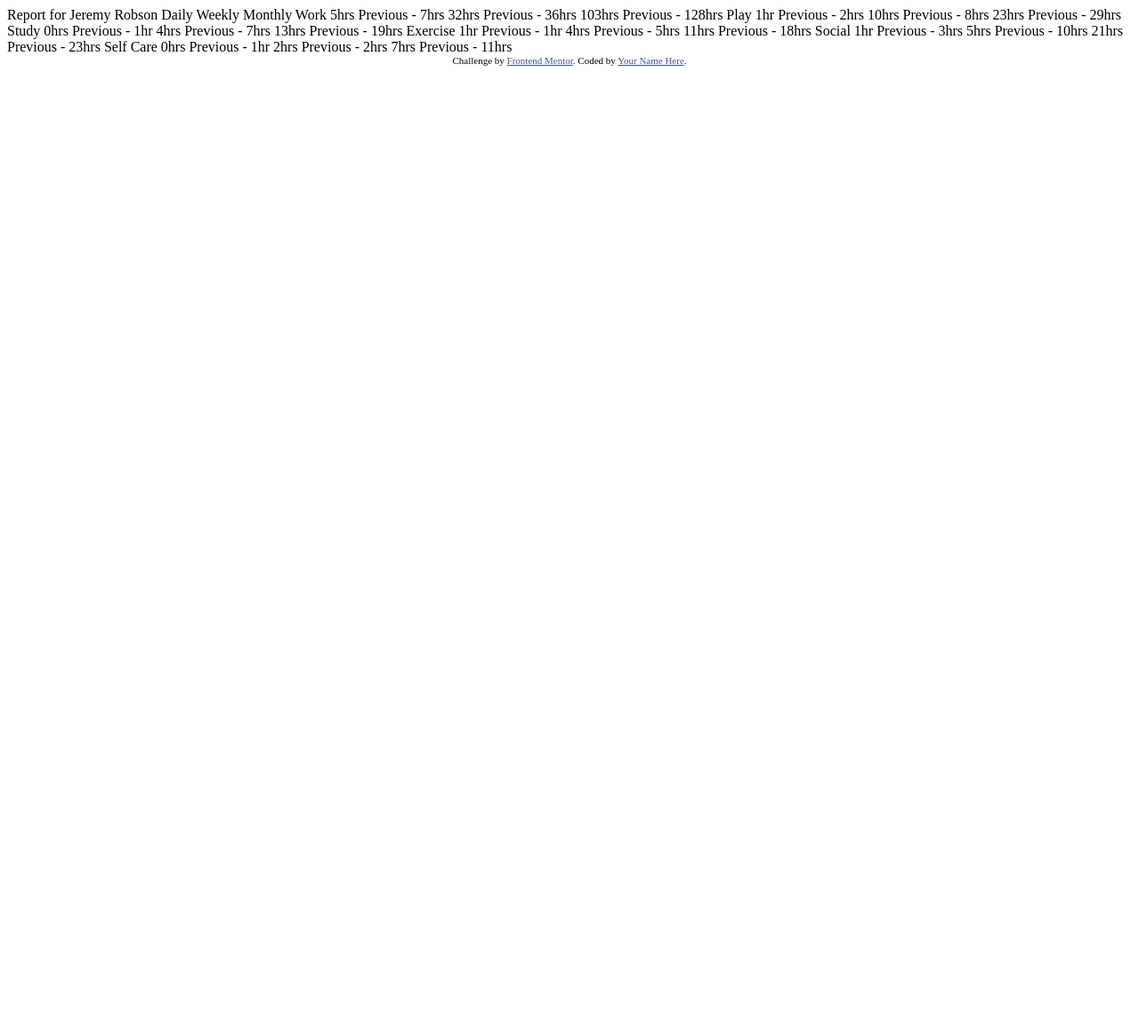
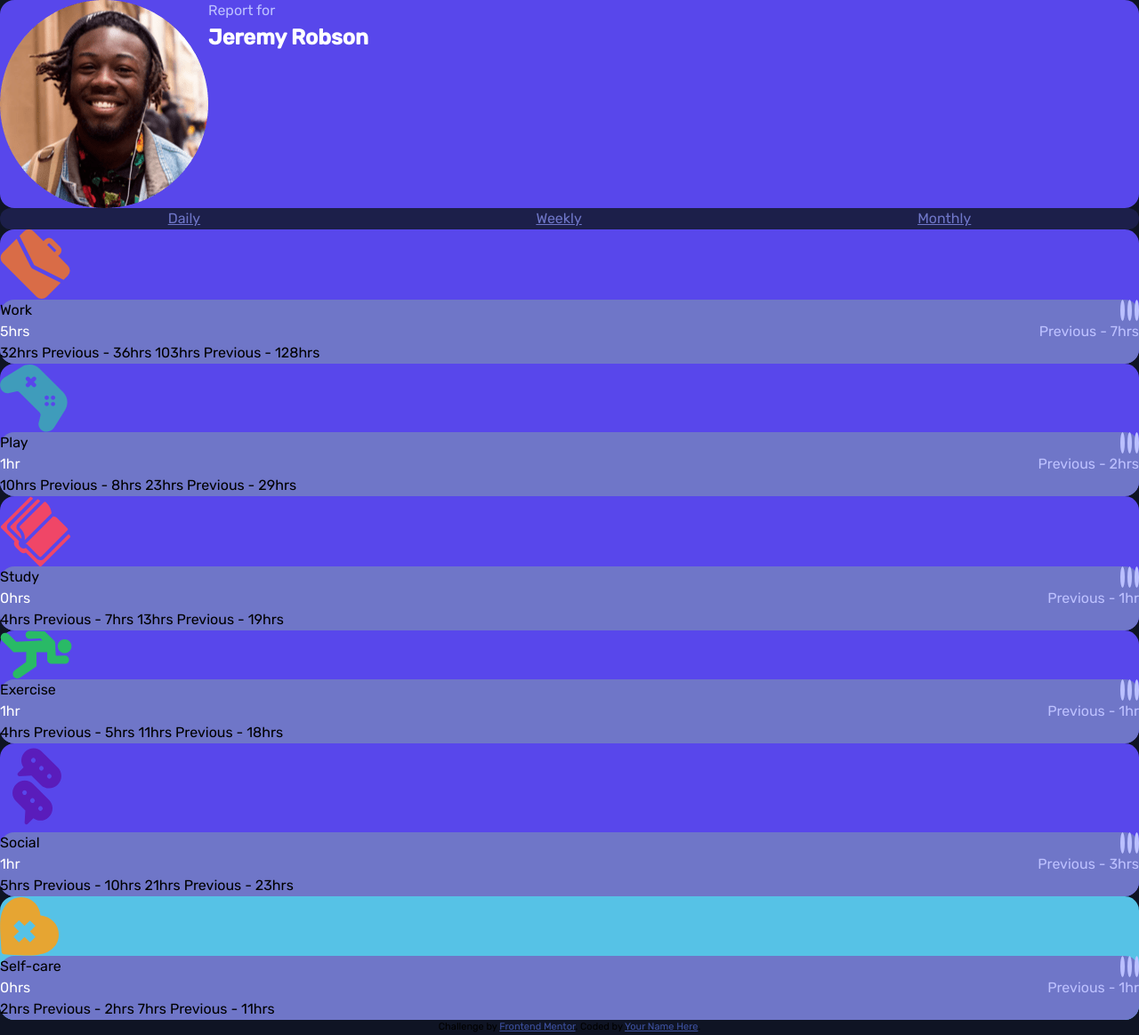
Before and after one commit to WujekStefan/time-tracking-dashboard, a plain HTML site: page index.html in a window 1280 px wide. Shown: the whole page at 89% size. Before the commit the page ends 800 px from the top, so only its background shows below. Drawn offline with nearby package versions, Linux system fonts and the light colour scheme.

Commit message:
html and utility classes

```diff
--- a/index.html
+++ b/index.html
@@ -1,80 +1,232 @@
 <!DOCTYPE html>
 <html lang="en">
   <head>
-  <meta charset="UTF-8">
-  <meta name="viewport" content="width=device-width, initial-scale=1.0"> <!-- displays site properly based on user's device -->
+    <meta charset="UTF-8" />
+    <meta name="viewport" content="width=device-width, initial-scale=1.0" />
+    <!-- displays site properly based on user's device -->
 
-  <link rel="icon" type="image/png" sizes="32x32" href="./images/favicon-32x32.png">
+    <link
+      rel="icon"
+      type="image/png"
+      sizes="32x32"
+      href="./images/favicon-32x32.png"
+    />
+    <script src="https://unpkg.com/axios/dist/axios.min.js"></script>
+    <script src="app.js" defer></script>
 
     <title>Frontend Mentor | Time tracking dashboard</title>
 
+    <link rel="stylesheet" href="style.css" />
     <!-- Feel free to remove these styles or customise in your own stylesheet 👍 -->
     <style>
-    .attribution { font-size: 11px; text-align: center; }
-    .attribution a { color: hsl(228, 45%, 44%); }
+      .attribution {
+        font-size: 11px;
+        text-align: center;
+      }
+      .attribution a {
+        color: hsl(228, 45%, 44%);
+      }
     </style>
   </head>
   <body>
+    <main>
+      <section class="time bg-neutral-100">
+        <div class="">
+          <div class="flex rounded-100 bg-primary-100">
+            <img src="image-jeremy.png" alt="jeremy photo" />
+            <div>
+              <span class="text-neutral-250">Report for</span>
+              <h2 class="text-white">Jeremy Robson</h2>
+            </div>
+          </div>
+          <div
+            class="flex items-center justify-around bg-neutral-150 rounded-100"
+          >
+            <a href="#" class="text-neutral-200" id="daily">Daily</a>
+            <a href="#" class="text-neutral-200" id="weekly">Weekly</a>
+            <a href="#" class="text-neutral-200" id="monthly">Monthly</a>
+          </div>
+        </div>
 
-  Report for
-  Jeremy Robson
+        <div class="time__container bg-primary-150 rounded-100 relative">
+          <img src="icon-work.svg" alt="" />
+          <div class="time__wrapper bg-neutral-200 rounded-100">
+            <div class="flex justify-between">
+              <span class="time__category">Work</span>
+              <img src="icon-ellipsis.svg" alt="" />
+            </div>
+            <div class="flex justify-between">
+              <span class="text-white" id="work-time"
+                >5hrs
+                <!-- daily --></span
+              >
+              <span class="text-neutral-250" id="previous-work-time"
+                >Previous - 7hrs
+                <!-- daily --></span
+              >
+            </div>
 
-  Daily
-  Weekly
-  Monthly
+            32hrs
+            <!-- weekly -->
+            Previous - 36hrs
+            <!-- weekly -->
+            103hrs
+            <!-- monthly -->
+            Previous - 128hrs
+            <!-- monthly -->
+          </div>
+        </div>
 
-  Work
-  5hrs <!-- daily -->
-  Previous - 7hrs <!-- daily -->
-  32hrs <!-- weekly -->
-  Previous - 36hrs <!-- weekly -->
-  103hrs <!-- monthly -->
-  Previous - 128hrs <!-- monthly -->
+        <div class="time__container bg-primary-200 rounded-100 relative">
+          <img src="icon-play.svg" alt="" />
+          <div class="time__wrapper bg-neutral-200 rounded-100">
+            <div class="flex justify-between">
+              <span class="time__category">Play</span>
+              <img src="icon-ellipsis.svg" alt="" />
+            </div>
+            <div class="flex justify-between">
+              <span class="text-white" id="play-time"
+                >1hr
+                <!-- daily --></span
+              >
+              <span class="text-neutral-250" id="previous-play-time"
+                >Previous - 2hrs
+                <!-- daily --></span
+              >
+            </div>
 
-  Play
-  1hr <!-- daily -->
-  Previous - 2hrs <!-- daily -->
-  10hrs <!-- weekly -->
-  Previous - 8hrs <!-- weekly -->
-  23hrs <!-- monthly -->
-  Previous - 29hrs <!-- monthly -->
+            10hrs
+            <!-- weekly -->
+            Previous - 8hrs
+            <!-- weekly -->
+            23hrs
+            <!-- monthly -->
+            Previous - 29hrs
+            <!-- monthly -->
+          </div>
+        </div>
 
-  Study
-  0hrs <!-- daily -->
-  Previous - 1hr <!-- daily -->
-  4hrs <!-- weekly -->
-  Previous - 7hrs <!-- weekly -->
-  13hrs <!-- monthly -->
-  Previous - 19hrs <!-- monthly -->
+        <div class="time__container bg-primary-250 rounded-100 relative">
+          <img src="icon-study.svg" alt="" />
+          <div class="time__wrapper bg-neutral-200 rounded-100">
+            <div class="flex justify-between">
+              <span class="time__category">Study</span>
+              <img src="icon-ellipsis.svg" alt="" />
+            </div>
+            <div class="flex justify-between">
+              <span class="text-white" id="study-time"
+                >0hrs
+                <!-- daily --></span
+              >
+              <span class="text-neutral-250" id="previous-study-time"
+                >Previous - 1hr
+                <!-- daily --></span
+              >
+            </div>
 
-  Exercise
-  1hr <!-- daily -->
-  Previous - 1hr <!-- daily -->
-  4hrs <!-- weekly -->
-  Previous - 5hrs <!-- weekly -->
-  11hrs <!-- monthly -->
-  Previous - 18hrs <!-- monthly -->
+            4hrs
+            <!-- weekly -->
+            Previous - 7hrs
+            <!-- weekly -->
+            13hrs
+            <!-- monthly -->
+            Previous - 19hrs
+            <!-- monthly -->
+          </div>
+        </div>
 
-  Social
-  1hr <!-- daily -->
-  Previous - 3hrs <!-- daily -->
-  5hrs <!-- weekly -->
-  Previous - 10hrs <!-- weekly -->
-  21hrs <!-- monthly -->
-  Previous - 23hrs <!-- monthly -->
+        <div class="time__container bg-primary-300 rounded-100 relative">
+          <img src="icon-exercise.svg" alt="" />
+          <div class="time__wrapper bg-neutral-200 rounded-100">
+            <div class="flex justify-between">
+              <span class="time__category">Exercise</span>
+              <img src="icon-ellipsis.svg" alt="" />
+            </div>
+            <div class="flex justify-between">
+              <span class="text-white" id="exercise-time"
+                >1hr
+                <!-- daily --></span
+              >
+              <span class="text-neutral-250" id="previous-exercise-time"
+                >Previous - 1hr
+                <!-- daily --></span
+              >
+            </div>
+            4hrs
+            <!-- weekly -->
+            Previous - 5hrs
+            <!-- weekly -->
+            11hrs
+            <!-- monthly -->
+            Previous - 18hrs
+            <!-- monthly -->
+          </div>
+        </div>
 
-  Self Care
-  0hrs <!-- daily -->
-  Previous - 1hr <!-- daily -->
-  2hrs <!-- weekly -->
-  Previous - 2hrs <!-- weekly -->
-  7hrs <!-- monthly -->
-  Previous - 11hrs <!-- monthly -->
+        <div class="time__container bg-primary-350 rounded-100 relative">
+          <img src="icon-social.svg" alt="" />
+          <div class="time__wrapper bg-neutral-200 rounded-100">
+            <div class="flex justify-between">
+              <span class="time__category">Social</span>
+              <img src="icon-ellipsis.svg" alt="" />
+            </div>
+            <div class="flex justify-between">
+              <span class="text-white" id="social-time"
+                >1hr
+                <!-- daily --></span
+              >
+              <span class="text-neutral-250" id="previous-social-time"
+                >Previous - 3hrs
+                <!-- daily --></span
+              >
+            </div>
+            5hrs
+            <!-- weekly -->
+            Previous - 10hrs
+            <!-- weekly -->
+            21hrs
+            <!-- monthly -->
+            Previous - 23hrs
+            <!-- monthly -->
+          </div>
+        </div>
 
+        <div class="time__container bg-primary-400 rounded-100 relative">
+          <img src="icon-self-care.svg" alt="" />
+          <div class="time__wrapper bg-neutral-200 rounded-100">
+            <div class="flex justify-between">
+              <span class="time__category">Self-care</span>
+              <img src="icon-ellipsis.svg" alt="" />
+            </div>
+            <div class="flex justify-between">
+              <span class="text-white" id="self-care-time"
+                >0hrs
+                <!-- daily --></span
+              >
+              <span class="text-neutral-250" id="previous-self-care-time"
+                >Previous - 1hr
+                <!-- daily --></span
+              >
+            </div>
+
+            2hrs
+            <!-- weekly -->
+            Previous - 2hrs
+            <!-- weekly -->
+            7hrs
+            <!-- monthly -->
+            Previous - 11hrs
+            <!-- monthly -->
+          </div>
+        </div>
 
         <div class="attribution">
-    Challenge by <a href="https://www.frontendmentor.io?ref=challenge" target="_blank">Frontend Mentor</a>.
-    Coded by <a href="#">Your Name Here</a>.
+          Challenge by
+          <a href="https://www.frontendmentor.io?ref=challenge" target="_blank"
+            >Frontend Mentor</a
+          >. Coded by <a href="#">Your Name Here</a>.
         </div>
+      </section>
+    </main>
   </body>
 </html>
--- a/style.css
+++ b/style.css
@@ -0,0 +1,238 @@
+@import url('https://fonts.googleapis.com/css2?family=Rubik:wght@300;400;500&display=swap');
+
+:root {
+  --clr-primary-100: hsl(246, 80%, 60%);
+  --clr-primary-150: hsl(15, 100%, 70%);
+  --clr-primary-200: hsl(195, 74%, 62%);
+  --clr-primary-250: hsl(348, 100%, 68%);
+  --clr-primary-300: hsl(145, 58%, 55%);
+  --clr-primary-350: hsl(264, 64%, 52%);
+  --clr-primary-400: hsl(43, 84%, 65%);
+  --clr-neutral-100: hsl(226, 41%, 10%);
+  --clr-neutral-150: hsl(235, 46%, 20%);
+  --clr-neutral-200: hsl(235, 45%, 61%);
+  --clr-neutral-250: hsl(236, 100%, 87%);
+  --clr-white: #fff;
+
+  --ff-rubik: "Rubik", sans-serif;
+}
+
+/* Box sizing rules */
+*,
+*::before,
+*::after {
+  box-sizing: border-box;
+}
+
+/* Remove default margin */
+body,
+h1,
+h2,
+h3,
+h4,
+p,
+figure,
+blockquote,
+dl,
+dd {
+  margin: 0;
+}
+
+/* Remove list styles on ul, ol elements with a list role, which suggests default styling will be removed */
+ul[role='list'],
+ol[role='list'] {
+  list-style: none;
+}
+
+/* Set core root defaults */
+html:focus-within {
+  scroll-behavior: smooth;
+}
+
+/* Set core body defaults */
+body {
+  min-height: 100vh;
+  text-rendering: optimizeSpeed;
+  line-height: 1.5;
+  font-family: var(--ff-rubik);
+}
+
+/* A elements that don't have a class get default styles */
+a:not([class]) {
+  text-decoration-skip-ink: auto;
+}
+
+/* Make images easier to work with */
+img,
+picture {
+  max-width: 100%;
+  display: block;
+}
+
+/* Inherit fonts for inputs and buttons */
+input,
+button,
+textarea,
+select {
+  font: inherit;
+}
+
+/* Remove all animations, transitions and smooth scroll for people that prefer not to see them */
+@media (prefers-reduced-motion: reduce) {
+  html:focus-within {
+   scroll-behavior: auto;
+  }
+
+  *,
+  *::before,
+  *::after {
+    animation-duration: 0.01ms !important;
+    animation-iteration-count: 1 !important;
+    transition-duration: 0.01ms !important;
+    scroll-behavior: auto !important;
+  }
+}
+
+/* Utility */
+
+.text-primary-100 {
+  color: var(--clr-primary-100);
+}
+
+.text-primary-150 {
+  color: var(--clr-primary-150);
+}
+.text-primary-200 {
+  color: var(--clr-primary-150);
+}
+.text-primary-250 {
+  color: var(--clr-primary-150);
+}
+.text-primary-300 {
+  color: var(--clr-primary-150);
+}
+.text-primary-350 {
+  color: var(--clr-primary-150);
+}
+.text-primary-400 {
+  color: var(--clr-primary-150);
+}
+
+.text-neutral-100 {
+  color: var(--clr-neutral-100);
+}
+
+.text-neutral-150 {
+  color: var(--clr-neutral-150);
+}
+
+.text-neutral-200 {
+  color: var(--clr-neutral-200);
+}
+
+.text-neutral-250 {
+  color: var(--clr-neutral-250);
+}
+
+.text-white {
+  color: var(--clr-white);
+}
+
+.bg-primary-100 {
+  background-color: var(--clr-primary-100);
+}
+.bg-primary-150 {
+  background-color: var(--clr-primary-100);
+}
+.bg-primary-200 {
+  background-color: var(--clr-primary-100);
+}
+.bg-primary-250 {
+  background-color: var(--clr-primary-100);
+}
+.bg-primary-300 {
+  background-color: var(--clr-primary-100);
+}
+.bg-primary-350 {
+  background-color: var(--clr-primary-100);
+}
+
+.bg-primary-400 {
+  background-color: var(--clr-primary-200);
+}
+
+.bg-neutral-100 {
+  background-color: var(--clr-neutral-100);
+}
+
+.bg-neutral-150 {
+  background-color: var(--clr-neutral-150);
+}
+
+.bg-neutral-200 {
+  background-color: var(--clr-neutral-200);
+}
+
+.bg-neutral-250 {
+  background-color: var(--clr-neutral-250);
+}
+
+.bg-white {
+  background-color: var(--clr-white);
+}
+
+.font-inter {
+  font-family: var(--ff-inter);
+}
+
+.font-light {
+  font-weight: 300;
+}
+
+.font-regular {
+  font-weight: 400;
+}
+
+.font-medium {
+  font-weight: 500;
+}
+
+.grid {
+  display: grid;
+}
+
+.flex {
+  display: flex;
+}
+
+.flex-col {
+  flex-direction: column;
+}
+
+.justify-between {
+  justify-content: space-between;
+}
+
+.justify-around {
+  justify-content: space-around;
+}
+
+.justify-center {
+  justify-content: center;
+}
+
+.items-center {
+  align-items: center;
+}
+
+.relative {
+  position: relative;
+}
+
+.gap-1 {
+  gap: 1rem;
+}
+
+.rounded-100 {
+  border-radius: 1rem;
+}
```
Also changed, not shown: design/active-states.jpg (added), design/desktop-design.jpg (added), design/desktop-preview.jpg (added), design/mobile-design.jpg (added), favicon-32x32.png (added), 3 other files. Lines whose indentation alone changed are shown as unchanged.
